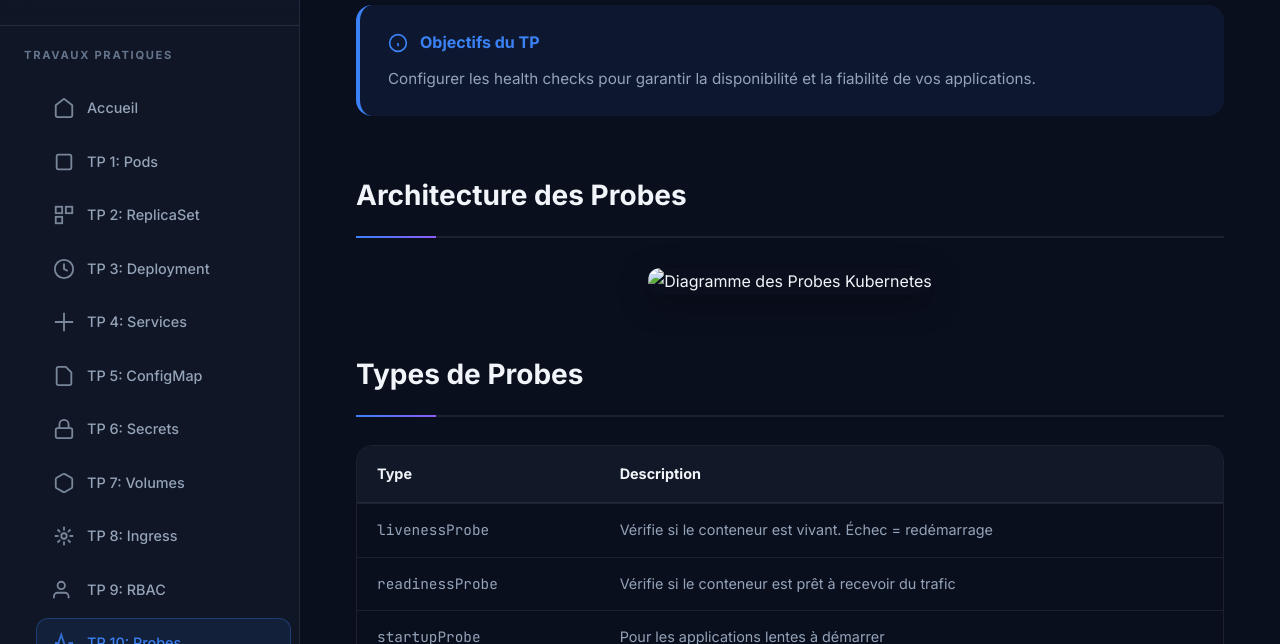
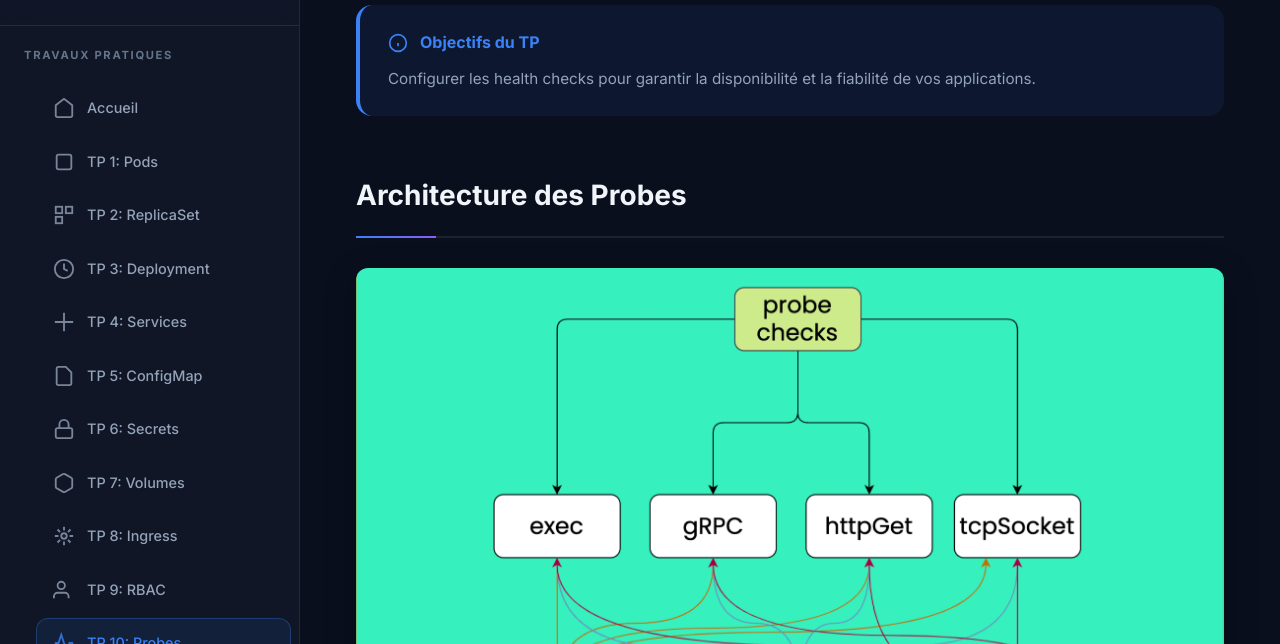
Before and after one commit to houcemdevops007/k8s-labs, a plain HTML site: page index.html in a window 1280 px wide. Both pictures are taken after a click on the link "TP 10: Probes". Shown: the part 176-820 px from the top of the page. Drawn offline with Linux system fonts and the light colour scheme.

Commit message:
fix: Correction chemin image probes

```diff
--- a/index.html
+++ b/index.html
@@ -2796,7 +2796,7 @@ l9-7 9 7v11a2 2 0 01-2 2H5a2 2 0 01-2-2V9z"/>
                 <h2>Architecture des Probes</h2>
 
                 <div style="text-align: center; margin: 30px 0;">
-                    <img src="assets/images/probes-diagram.png" alt="Diagramme des Probes Kubernetes" style="max-width: 100%; border-radius: 12px; box-shadow: 0 8px 32px rgba(0,0,0,0.3);">
+                    <img src="assets/probes-diagram.png" alt="Diagramme des Probes Kubernetes" style="max-width: 100%; border-radius: 12px; box-shadow: 0 8px 32px rgba(0,0,0,0.3);">
                 </div>
 
                 <h2>Types de Probes</h2>
```
